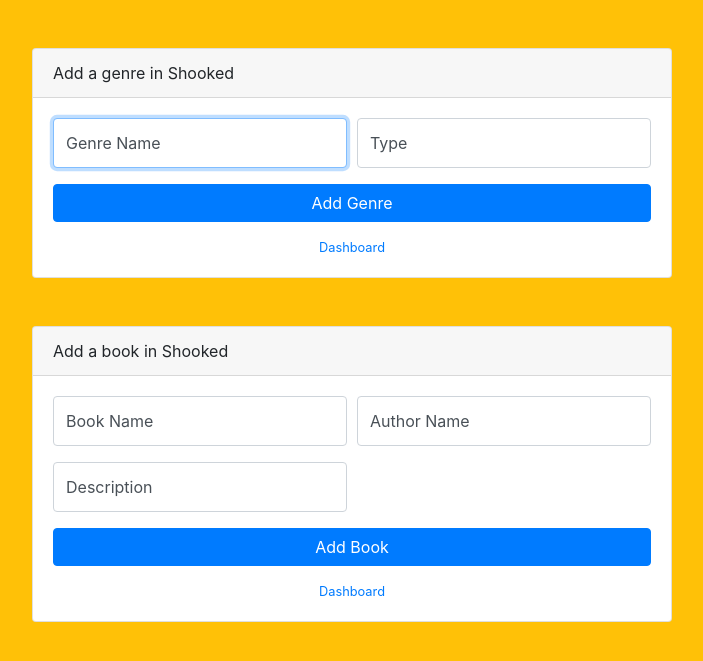
After one commit to jmsredondo/https-github.com-yanzkytoots-flask-255.255.255.0, a Flask app: template app/templates/addgenre.html in a window 1280 px wide. The commit adds this page. Shown: the top 661 px of the page, without its empty margins (288-991 px from the left). Run offline with Flask 2, Linux system fonts and the light colour scheme; the template is opened without the code that fills it, so the values that code supplies are empty; some libraries are stand-ins or nearby versions.

Commit message:
Added new Html files

```diff
--- /dev/null
+++ b/app/templates/addgenre.html
@@ -0,0 +1,149 @@
+<!DOCTYPE html>
+<html lang="en">
+
+  <head>
+
+    <meta charset="utf-8">
+    <meta http-equiv="X-UA-Compatible" content="IE=edge">
+    <meta name="viewport" content="width=device-width, initial-scale=1, shrink-to-fit=no">
+    <meta name="description" content="">
+    <meta name="author" content="">
+
+    <title>Shooked - Add Genre</title>
+
+
+<!-- Bootstrap core CSS-->
+    <link rel="stylesheet" type="text/css" href="{{ url_for('static', filename='css/bootstrap.min.css') }}" />
+
+    <!-- Custom fonts for this template-->
+    <link rel="stylesheet" type="text/css" href="{{ url_for('static', filename='css/all.min.css') }}" />
+
+    <!-- Custom styles for this template-->
+    <link rel="stylesheet" type="text/css" href="{{ url_for('static', filename='css/sb-admin.css') }}" />
+
+
+  </head>
+
+  <body class="bg-warning">
+
+    <div class="container">
+      <div class="card card-register mx-auto mt-5">
+        <div class="card-header">Add a genre in Shooked</div>
+        <div class="card-body">
+          <form>
+            <div class="form-group">
+              <div class="form-row">
+                <div class="col-md-6">
+                  <div class="form-label-group">
+                    <input type="text" id="bookname" class="form-control" placeholder="book name" required="required" autofocus="autofocus">
+                    <label for="bookname">Genre Name</label>
+                  </div>
+                </div>
+                <div class="col-md-6">
+                  <div class="form-label-group">
+                    <input type="text" id="authorname" class="form-control" placeholder="author name" required="required">
+                    <label for="authorname">Type</label>
+                  </div>
+                </div>
+              </div>
+            </div>
+
+
+            <a class="btn btn-primary btn-block" href="/gen">Add Genre</a>
+          </form>
+          <div class="text-center">
+            <a class="d-block small mt-3" href="/dashboard">Dashboard</a>
+          </div>
+        </div>
+      </div>
+    </div>
+
+ <!-- Bootstrap core JavaScript-->
+    <script src="{{ url_for('static', filename='js/jquery.min.js') }}"></script>
+    <script src="{{ url_for('static', filename='js/bootstrap.bundle.min.js') }}"></script>
+
+  <!-- Core plugin JavaScript-->
+    <script src="{{ url_for('static', filename='js/jquery.easing.min.js') }}"></script>
+
+  </body>
+
+</html>
+<!DOCTYPE html>
+<html lang="en">
+
+  <head>
+
+    <meta charset="utf-8">
+    <meta http-equiv="X-UA-Compatible" content="IE=edge">
+    <meta name="viewport" content="width=device-width, initial-scale=1, shrink-to-fit=no">
+    <meta name="description" content="">
+    <meta name="author" content="">
+
+    <title>Shooked - Add Book</title>
+
+
+<!-- Bootstrap core CSS-->
+    <link rel="stylesheet" type="text/css" href="{{ url_for('static', filename='css/bootstrap.min.css') }}" />
+
+    <!-- Custom fonts for this template-->
+    <link rel="stylesheet" type="text/css" href="{{ url_for('static', filename='css/all.min.css') }}" />
+
+    <!-- Custom styles for this template-->
+    <link rel="stylesheet" type="text/css" href="{{ url_for('static', filename='css/sb-admin.css') }}" />
+
+
+  </head>
+
+  <body class="bg-warning">
+
+    <div class="container">
+      <div class="card card-register mx-auto mt-5">
+        <div class="card-header">Add a book in Shooked</div>
+        <div class="card-body">
+          <form>
+            <div class="form-group">
+              <div class="form-row">
+                <div class="col-md-6">
+                  <div class="form-label-group">
+                    <input type="text" id="bookname" class="form-control" placeholder="book name" required="required" autofocus="autofocus">
+                    <label for="bookname">Book Name</label>
+                  </div>
+                </div>
+                <div class="col-md-6">
+                  <div class="form-label-group">
+                    <input type="text" id="authorname" class="form-control" placeholder="author name" required="required">
+                    <label for="authorname">Author Name</label>
+                  </div>
+                </div>
+              </div>
+            </div>
+
+            <div class="form-group">
+              <div class="form-row">
+                <div class="col-md-6">
+                  <div class="form-label-group">
+                    <input type="text" id="description" class="form-control" placeholder="description" required="required" autofocus="autofocus">
+                    <label for="lastName">Description</label>
+                  </div>
+                </div>
+              </div>
+            </div>
+            <a class="btn btn-primary btn-block" href="/bok">Add Book</a>
+          </form>
+          <div class="text-center">
+            <a class="d-block small mt-3" href="/dashboard">Dashboard</a>
+          </div>
+        </div>
+      </div>
+    </div>
+
+ <!-- Bootstrap core JavaScript-->
+    <script src="{{ url_for('static', filename='js/jquery.min.js') }}"></script>
+    <script src="{{ url_for('static', filename='js/bootstrap.bundle.min.js') }}"></script>
+
+  <!-- Core plugin JavaScript-->
+    <script src="{{ url_for('static', filename='js/jquery.easing.min.js') }}"></script>
+
+  </body>
+
+</html>
--- a/app/templates/boks.html
+++ b/app/templates/boks.html
@@ -156,7 +156,7 @@
         <footer class="sticky-footer">
           <div class="container my-auto">
             <div class="copyright text-center my-auto">
-              <span>Copyright © Your Website 2018</span>
+              <span>Copyright © Shooked E-book 2018</span>
             </div>
           </div>
         </footer>
```
